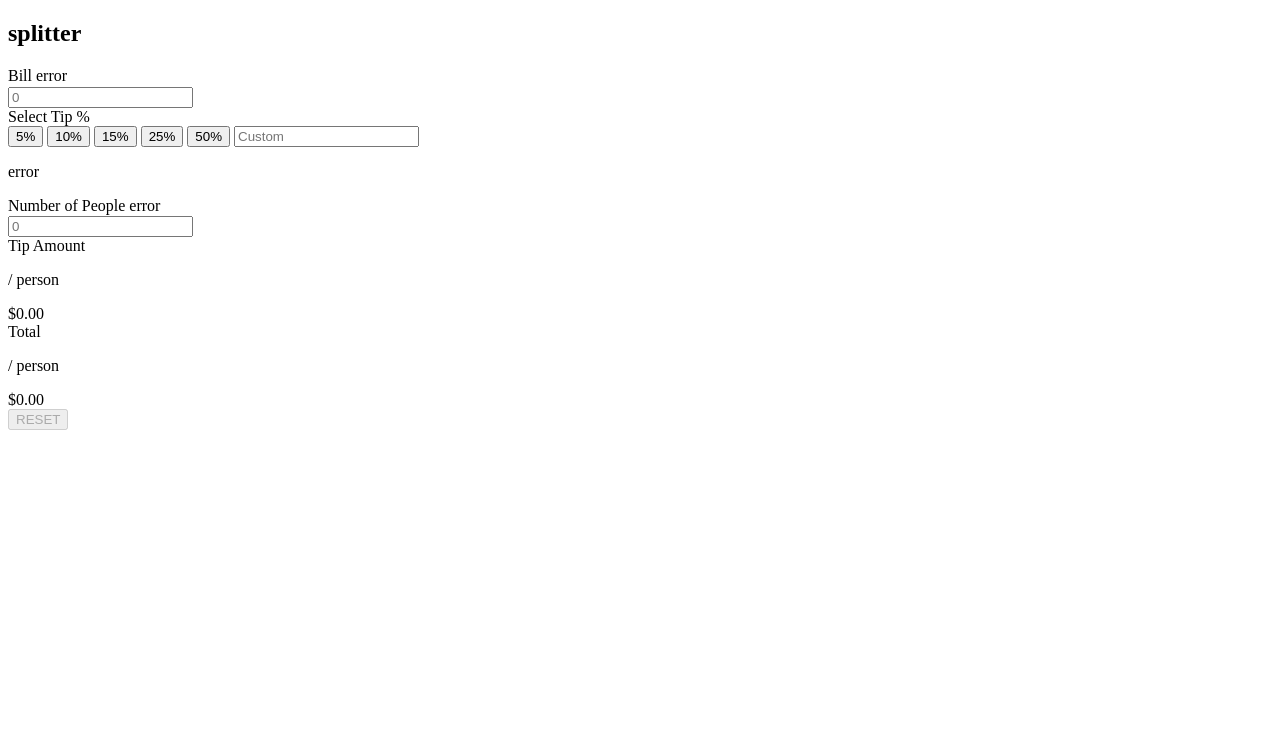
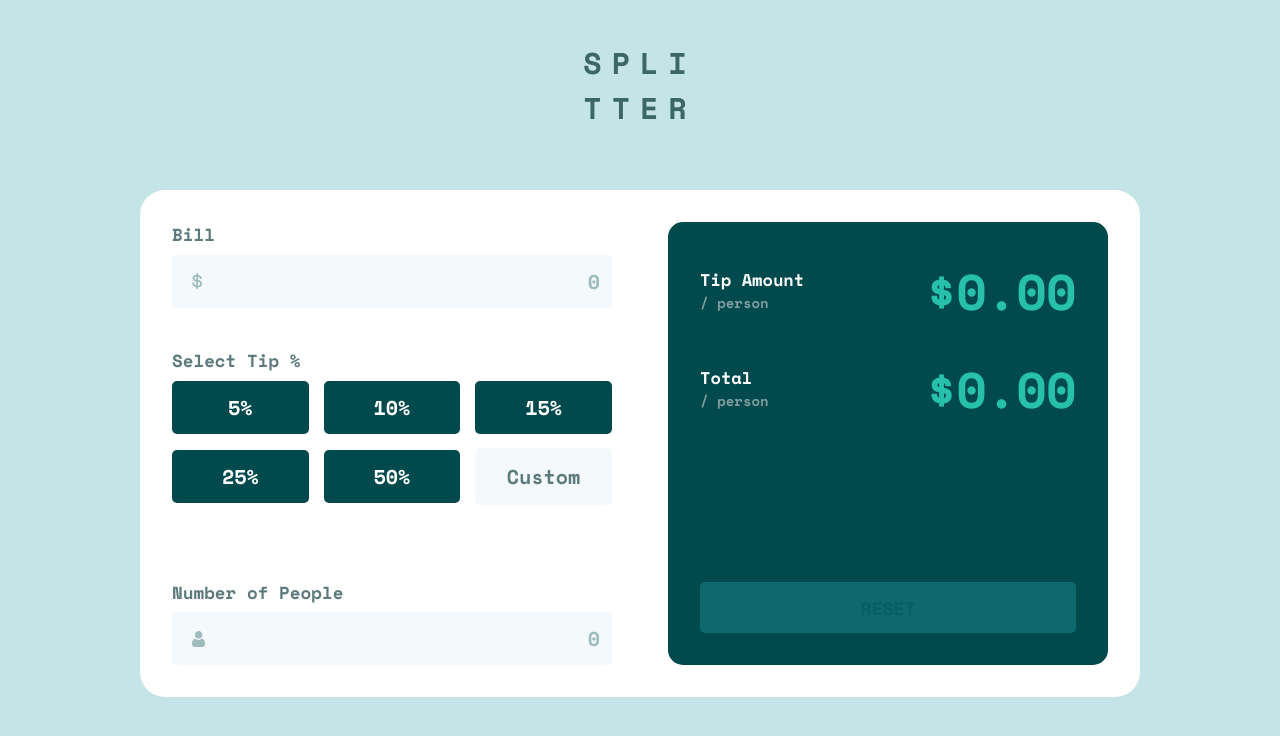
Before and after one commit to Umarcss/tip-calculator, a plain HTML site: page index.html in a window 1280 px wide. Drawn offline with nearby package versions, Linux system fonts and the light colour scheme; files that its build step writes are made by us from their sources; the site is published under a folder, as on GitHub Pages, so addresses that start at the root find nothing.

Commit message:
Update index.html to use relative paths for CSS and JS files, and clean up unnecessary comments.

```diff
--- a/index.html
+++ b/index.html
@@ -10,8 +10,8 @@
   <link rel="preconnect" href="https://fonts.gstatic.com" crossorigin>
   <link href="https://fonts.googleapis.com/css2?family=Space+Mono:ital,wght@0,400;0,700;1,400;1,700&display=swap"
     rel="stylesheet">
-  <link rel="stylesheet" href="/css/style.css">
-  <script src="/js/script.js" defer></script>
+  <link rel="stylesheet" href="./css/style.css">
+
 </head>
 
 <body>
@@ -27,7 +27,7 @@
             </div>
             <div class="splitter__input-box">
               <input type="number" class="splitter__input splitter__input--bill error" placeholder="0">
-              <img src="/images/icon-dollar.svg" width="11" height="17" loading="lazy" alt="" class="splitter__icon">
+              <img src="./images/icon-dollar.svg" width="11" height="17" loading="lazy" alt="" class="splitter__icon">
             </div>
           </div>
           <div class="splitter__selection">
@@ -49,7 +49,7 @@
             </div>
             <div class="splitter__input-box">
               <input type="number" class="splitter__input splitter__input--people error" placeholder="0">
-              <img src="/images/icon-person.svg" width="13" height="16" loading="lazy" alt="" class="splitter__icon">
+              <img src="./images/icon-person.svg" width="13" height="16" loading="lazy" alt="" class="splitter__icon">
             </div>
           </div>
         </div>
@@ -76,8 +76,10 @@
     </section>
   </main>
 
-  <!-- Challenge by Frontend Mentor - https://www.frontendmentor.io?ref=challenge  -->
   </div>
+
+
+  <script src="./js/script.js" defer></script>
 </body>
 
 </html>
```
